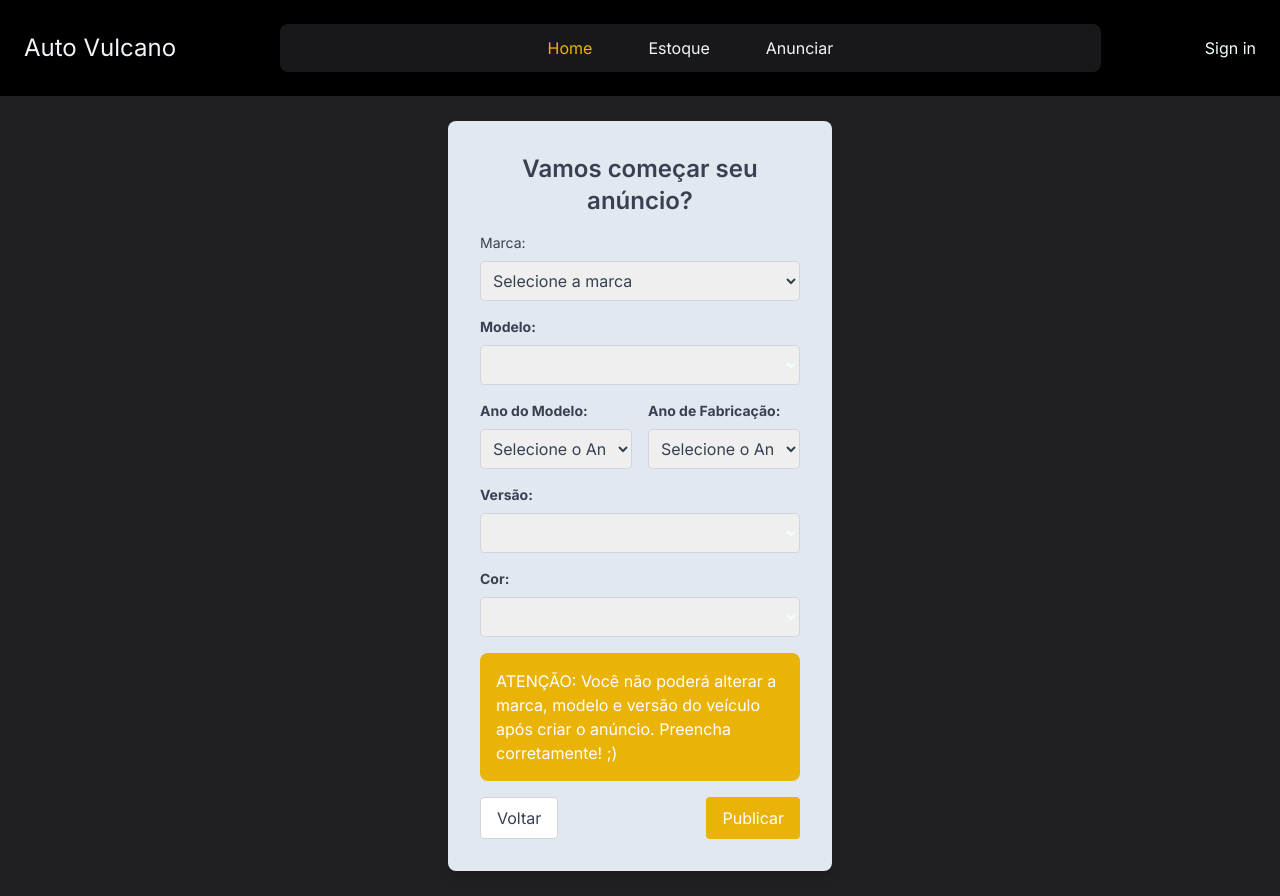
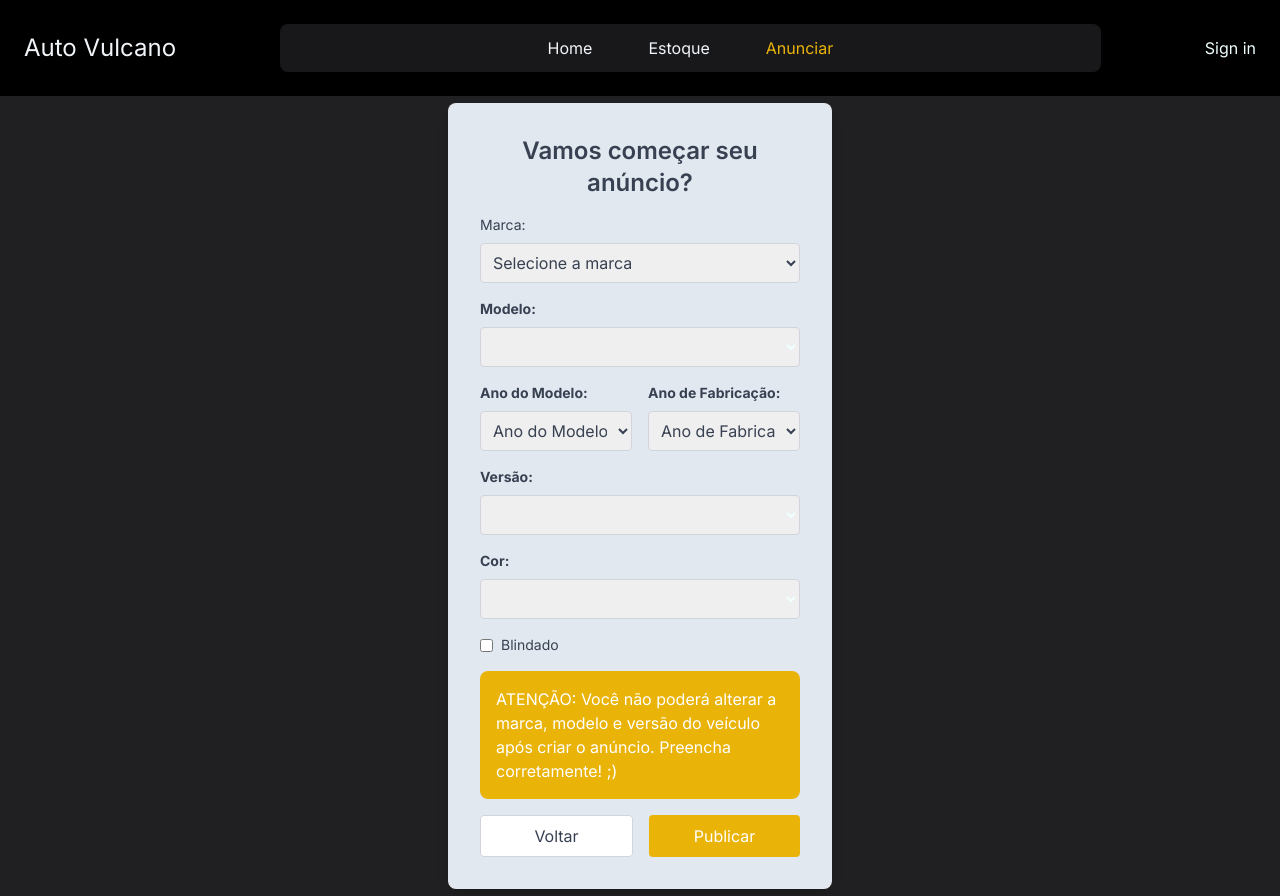
Before and after one commit to williamdubgod/DIGITAL-BUSINESS-ENABLEMENT, a Next.js app in the folder auto_vulcano_web/: page /anunciar in a window 1280 px wide. Built offline with nearby package versions, Linux system fonts and the light colour scheme.

Commit message:
Layout pagina de anuncio atualizado

```diff
--- a/auto_vulcano_web/src/app/anunciar/page.jsx
+++ b/auto_vulcano_web/src/app/anunciar/page.jsx
@@ -86,7 +86,7 @@ export default function Anunciar() {
             onChange={(e) => setAnoModelo(e.target.value)}
             className="w-full p-2 border border-gray-300 rounded focus:outline-none focus:border-yellow-500 text-gray-700"
           >
-            <option value="">Selecione o Ano do Modelo</option>
+            <option value="">Ano do Modelo</option>
             {yearsModelo.map((year) => (
               <option key={year} value={year}>
                 {year}
@@ -102,7 +102,7 @@ export default function Anunciar() {
             onChange={(e) => setAnoFabricacao(e.target.value)}
             className="w-full p-2 border border-gray-300 rounded focus:outline-none focus:border-yellow-500 text-gray-700"
           >
-            <option value="">Selecione o Ano de Fabricação</option>
+            <option value="">Ano de Fabricação</option>
             {yearsFabricacao.map((year) => (
               <option key={year} value={year}>
                 {year}
@@ -126,18 +126,26 @@ export default function Anunciar() {
           </select>
         </div>
 
+        <div className="mb-4 flex items-center">
+          <input type="checkbox" id="blindado" className="mr-2" />
+          <label htmlFor="blindado" className="text-gray-700 text-sm">Blindado</label>
+        </div>
+
+
         <div className="bg-yellow-500 text-white p-4 rounded-lg mb-4">
           ATENÇÃO: Você não poderá alterar a marca, modelo e versão do veículo após criar o anúncio. Preencha corretamente! ;)
         </div>
 
         <div className="flex justify-between">
-          <button className="bg-white border border-gray-300 text-gray-700 py-2 px-4 rounded hover:bg-gray-100 focus:outline-none">
+          <button className="bg-white border border-gray-300 text-gray-700 py-2 px-4 rounded hover:bg-gray-100 focus:outline-none flex-1 mr-4">
             Voltar
           </button>
-          <button className="bg-yellow-500 text-white py-2 px-4 rounded hover:bg-yellow-600 focus:outline-none">
+          <button className="bg-yellow-500 text-white py-2 px-4 rounded hover:bg-yellow-600 focus:outline-none flex-1">
             Publicar
           </button>
         </div>
+
+
       </div>
     </div>
     </>
--- a/auto_vulcano_web/src/app/page.jsx
+++ b/auto_vulcano_web/src/app/page.jsx
@@ -1,5 +1,5 @@
 import NavBar from "@/components/navbar";
-import Car from "../assets/ford.png"
+import Car from "@/assets/ford.png"
 
 export default function Home() {
   return (
--- a/auto_vulcano_web/src/components/navbar.jsx
+++ b/auto_vulcano_web/src/components/navbar.jsx
@@ -7,13 +7,13 @@ export default function NavBar() {
           <div className="w-2/3 rounded-lg overflow-hidden">
             <ul className="flex items-center justify-center gap-14 p-3 text-slate-100 bg-zinc-900">
               <li>
-                <Link href="/" className="text-yellow-500">Home</Link>
+                <Link href="/">Home</Link>
               </li>
               <li>
                 <Link href="/estoque">Estoque</Link>
               </li>
               <li>
-                <Link href="/anunciar">Anunciar</Link>
+                <Link href="/anunciar" className="text-yellow-500">Anunciar</Link>
               </li>
             </ul>
           </div>
```
